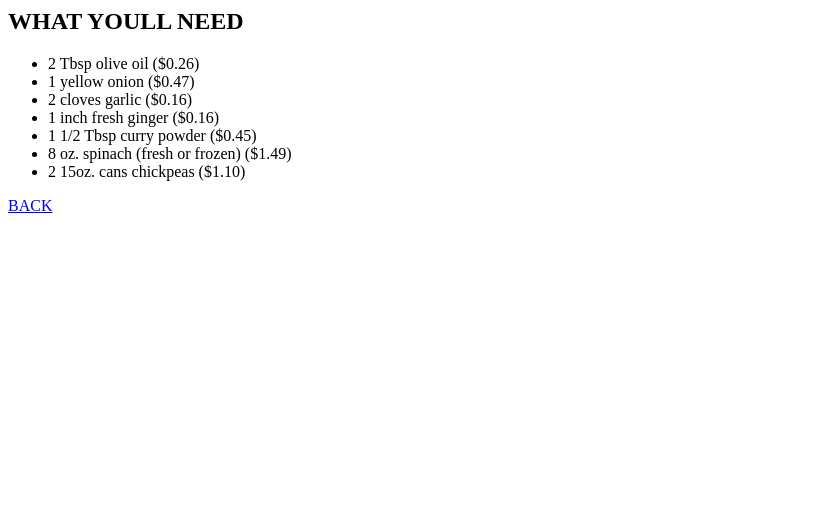
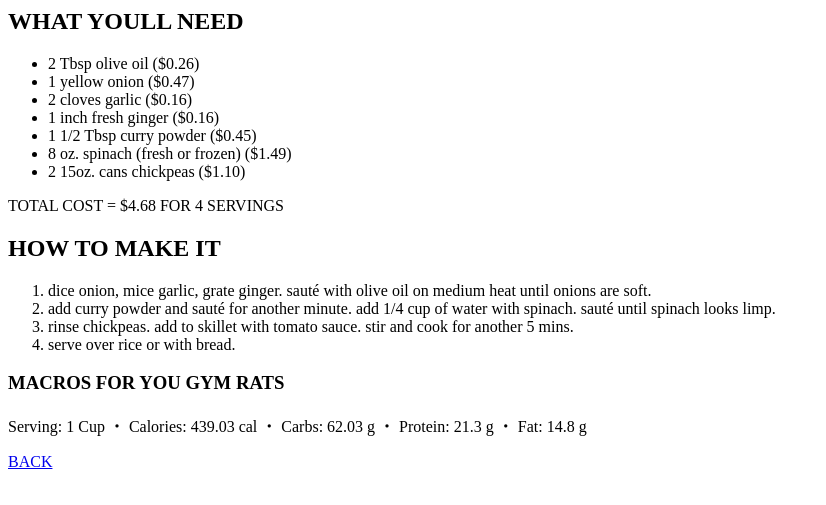
Before and after one commit to christianc521/odin-recipes, a plain HTML site: page recipes/chickpeas.html in a window 1280 px wide. Shown: the part 109-614 px from the top of the page, without its empty margins (0-826 px from the left). Drawn offline with Linux system fonts and the light colour scheme.

Commit message:
recipe and macros added

```diff
--- a/recipes/chickpeas.html
+++ b/recipes/chickpeas.html
@@ -19,6 +19,16 @@
             <li>8 oz. spinach (fresh or frozen) ($1.49)</li>
             <li>2 15oz. cans chickpeas ($1.10)</li>
         </ul>
+        <p>TOTAL COST = $4.68 FOR 4 SERVINGS</p>
+        <h2>HOW TO MAKE IT</h2>
+        <ol>
+            <li>dice onion, mice garlic, grate ginger. sauté with olive oil on medium heat until onions are soft.</li>
+            <li>add curry powder and sauté for another minute. add 1/4 cup of water with spinach. sauté until spinach looks limp.</li>
+            <li>rinse chickpeas. add to skillet with tomato sauce. stir and cook for another 5 mins.</li>
+            <li>serve over rice or with bread.</li>
+        </ol>
+        <h3>MACROS FOR YOU GYM RATS</h3>
+        <p>Serving: 1 Cup ・ Calories: 439.03 cal ・ Carbs: 62.03 g ・ Protein: 21.3 g ・ Fat: 14.8 g </p>
         <a href="../index.html">BACK</a>
     </body>
 </html>
```
